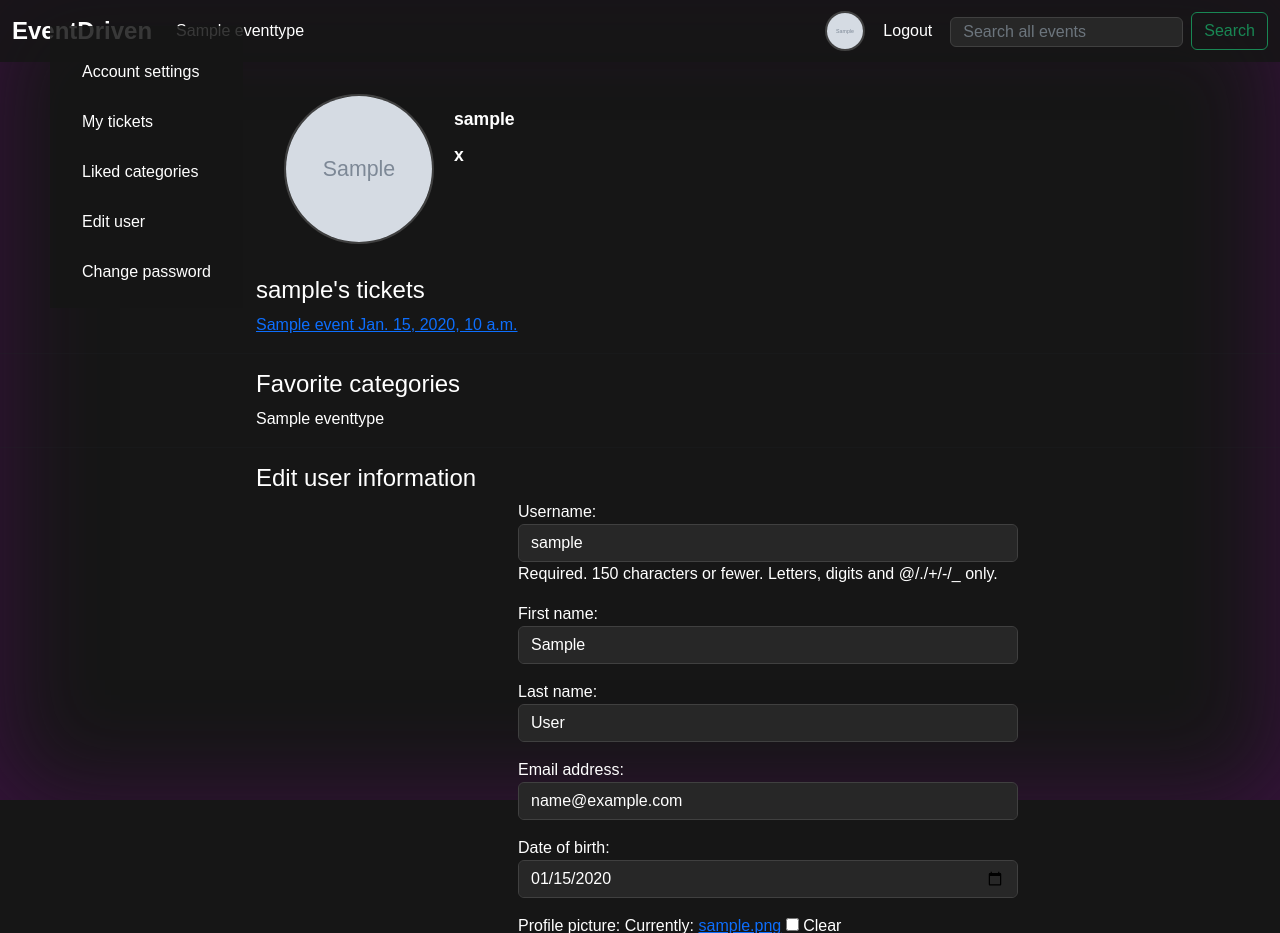
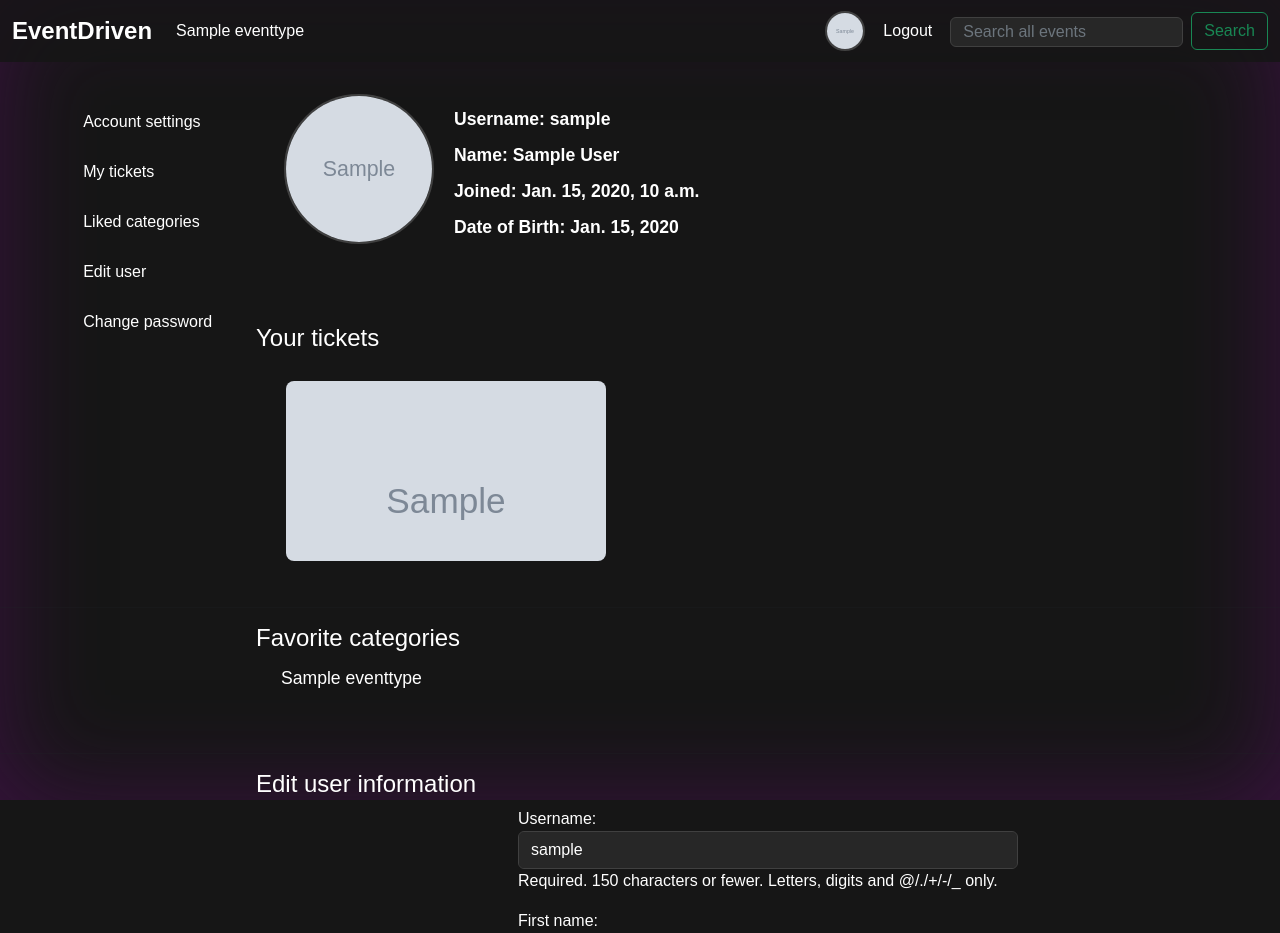
Before and after one commit to Tryggx/EventDriven-verklegt-namsk2, a Django app: page /users/profile in a window 1280 px wide. Shown: the top 933 px of the page. Run offline with Django 4.2, Linux system fonts and the light colour scheme; a user stored in the database is signed in; tables that the repository leaves empty hold one stand-in row (values such as "Sample post"); grey boxes marked "Sample" are stand-in pictures.

Commit message:
Added cards to userprofile.html and added user information for display.

```diff
--- a/EventDriven/static/css/main.css
+++ b/EventDriven/static/css/main.css
@@ -64,15 +64,15 @@ p, h2{
     border-color: #404040;
 }
 
-.navbar {
+.navbar-expand-lg {
     background-color: rgba(22,22,22, 0.85)!important;
 }
 
-
 #sidebar {
     position: fixed;
-    margin-left:50px;
-    margin-top:-250px
+    margin-left: 4vw;
+    margin-top:-200px;
+    padding: 0px;
 }
 
 .nav-link {
@@ -381,16 +381,33 @@ footer {
     margin: 5px 25px 20px 0px;
 }
 
+.likes{
+    font-weight: normal;
+    font-size: 1.1rem;
+}
+
 .showbutton a {
     width:200px;
     height:90px;
     background-color: gray;
-    border-color: gray;
+    border: 2px solid #404040;
 }
 .showbutton a:hover{
-    color:#161616;
+    color:#272727;
     background-color: white;
 }
+
+.showbutton a{
+    background-color: #272727;
+    color:white;
+}
+
+.showbutton .disabled {
+    background-color: #161616;
+    color:white;
+    border: 2px solid #404040;
+}
+
 
 
 .profilepiccontainer {
--- /dev/null
+++ b/EventDriven/templates/event/single_show_card.html
@@ -0,0 +1,6 @@
+<div class="item">
+    <a data-bs-toggle="modal" data-bs-target="#modal{{ show.id }}" href="#modal{{ show.id }}">
+    <img src="{{ event.poster_image }}"  alt="...">
+    </a>
+
+</div>
--- a/EventDriven/templates/user/userprofile.html
+++ b/EventDriven/templates/user/userprofile.html
@@ -8,14 +8,16 @@
                 </div>
             {% endif %}
         <div class="textdetails">
-            <h1 class="userinfo">{{user.username}}</h1>
-            <h1 class="userinfo">{{user.password}}</h1>
+            <h1 class="userinfo">Username: {{user.username}}</h1>
+            <h1 class="userinfo">Name: {{user.first_name}} {{user.last_name}}</h1>
+            <h1 class="userinfo">Joined:  {{user.date_joined}}</h1>
+            <h1 class="userinfo">Date of Birth:  {{user.date_of_birth}}</h1>
         </div>
         </div>
     </div>
   <nav id="sidebar" class="navbar align-items-stretch p-3">
       <nav class="nav nav-pills flex-column navbar-dark bg-dark">
-          <a class="nav-link" aria-current="page" href="#1">Account settings</a>
+          <a class="nav-link" aria-current="page" href="#navbarSupportedContent">Account settings</a>
           <a class="nav-link" href="#2">My tickets</a>
           <a class="nav-link" href="#3">Liked categories</a>
           <a class="nav-link" href="#4"><!--"/users/edituser"-->Edit user</a>
@@ -38,16 +40,19 @@
   <h4 id="item-3">Item 3</h4>
   <p>...</p>
 </div>-->
+    <br><br>
     <div data-bs-spy="scroll" data-bs-target="#sidebar" data-bs-offset="0" tabindex="0">
          <div id="2">
              <div class="center white">
-                 <h4>{{ user.username }}'s tickets</h4>
+                 <h4>Your tickets</h4>
+                 <div class="wrapper">
+                     <div id="section1">
                     {% for event in events %}
                         {% for show in shows %}
                             {% if show.eventid == event %}
                             <div>
-                                 <a data-bs-toggle="modal" data-bs-target="#modal{{ show.id }}" href="#modal{{ show.id }}"> {{ event.name }} {{ show.datetime }}</a>
-                            </div>
+                                {% include 'event/single_show_card.html' with event=event %}
+                                </div>
                                 <div class="modal fade modal-lg" id="modal{{ show.id }}" tabindex="-1">
                                     <div class="modal-dialog">
                                         <div class="modal-content">
@@ -68,16 +73,17 @@
                             {% endif %}
                     {% endfor %}
              {% endfor %}
-
+                     </div>
+                 </div>
              </div>
         </div>
         <hr>
         <div id="3" class="white center">
              <h4> Favorite categories </h4>
             {% for like in likes %}
-                <a> {{ like.likestype }} </a>
+                <h1 class="likes"> {{ like.likestype }} </h1>
             {% endfor %}
-
+        <br><br>
 
         </div>
         <hr>
@@ -92,6 +98,7 @@
              </div>
          </div>
         <hr>
+        <br><br>
          <!--<div id="4">
             <div class="center">
                 <form class="form form-horizontal white" method="post" enctype="multipart/form-data">
```
